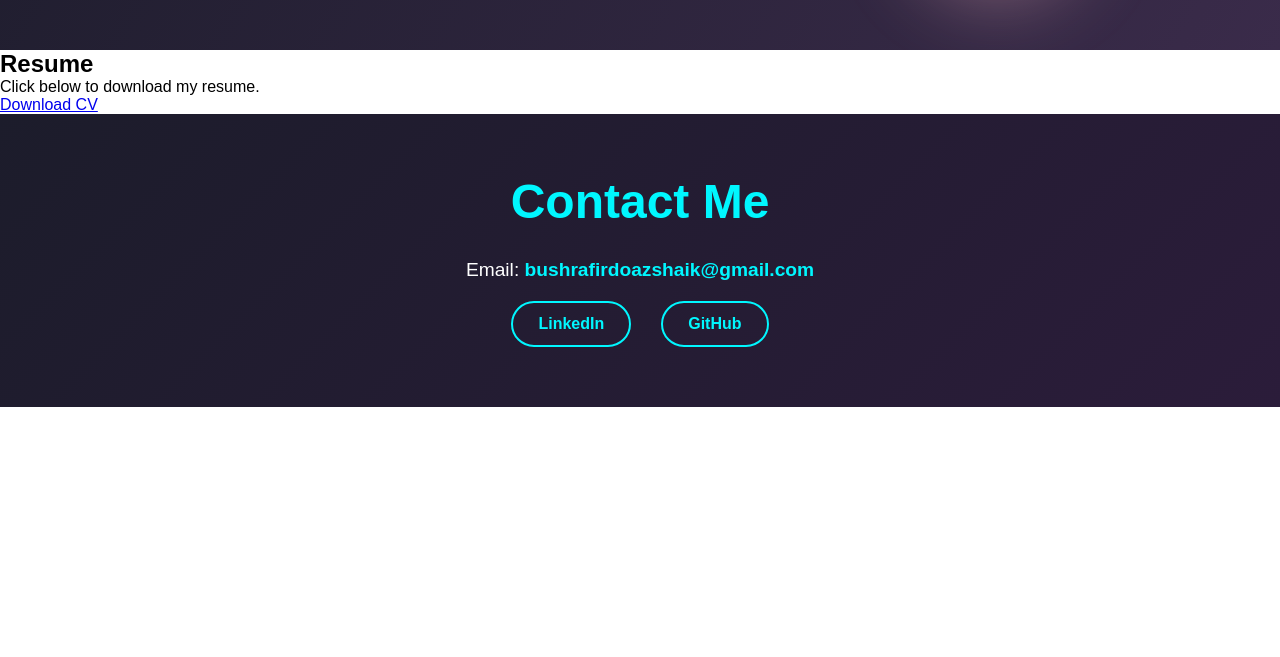
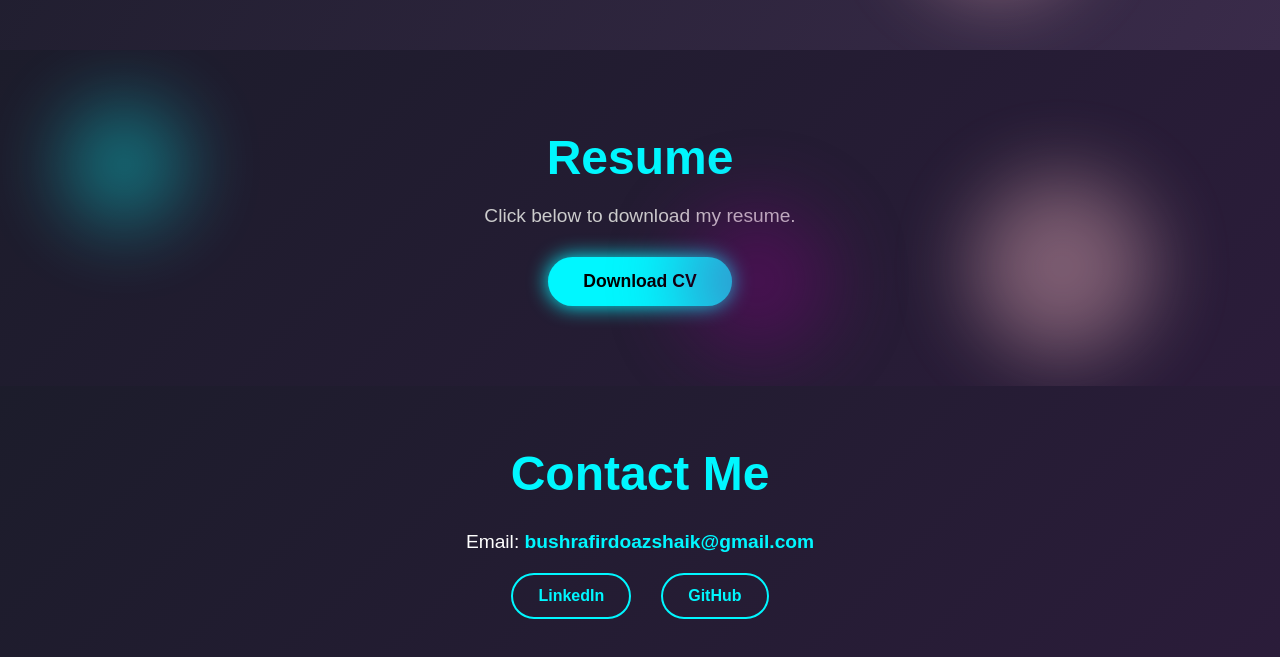
Before and after one commit to bushraFirdoaz/My_Portfolio, a plain HTML site: page index.html in a window 1280 px wide. Shown: the part 3254-3911 px from the top of the page. Before the commit the page ends 3661 px from the top, so only its background shows below. Drawn offline with Linux system fonts and the light colour scheme.

Commit message:
Update style.css

```diff
--- a/style.css
+++ b/style.css
@@ -820,3 +820,112 @@ body {
     display: block;           /* 🔑 kills inline behavior */
     width: 100%;
 }
+
+.anime-resume {
+    position: relative;
+    padding: 80px 10%;
+    background: linear-gradient(135deg, #1c1c2b, #2b1c3a);
+    color: white;
+    text-align: center;
+    overflow: hidden;
+}
+
+.anime-resume h2 {
+    font-size: 3rem;
+    color: #00f7ff;
+    margin-bottom: 20px;
+    animation: fadeUp 1.5s ease forwards;
+}
+
+.resume-text {
+    font-size: 1.2rem;
+    color: #ccc;
+    margin-bottom: 30px;
+}
+
+/* Resume Preview Box */
+.resume-box {
+    width: 100%;
+    max-width: 700px;
+    height: 420px;
+    margin: 0 auto 30px;
+    border-radius: 15px;
+    overflow: hidden;
+    border: 2px solid #00f7ff;
+    box-shadow: 0 0 30px rgba(0, 247, 255, 0.4);
+    backdrop-filter: blur(10px);
+}
+
+.resume-box iframe {
+    width: 100%;
+    height: 100%;
+    border: none;
+}
+
+/* Download Button */
+.resume-btn {
+    display: inline-block;
+    padding: 14px 35px;
+    font-size: 1.1rem;
+    font-weight: bold;
+    border-radius: 30px;
+    background: #00f7ff;
+    color: black;
+    text-decoration: none;
+    transition: 0.3s ease;
+    box-shadow: 0 0 20px #00f7ff;
+}
+
+.resume-btn:hover {
+    transform: scale(1.1);
+    background: #00e6d2;
+    box-shadow: 0 0 30px #00f7ff;
+}
+
+/* Floating Orbs */
+.orb-resume1, .orb-resume2, .orb-resume3 {
+    position: absolute;
+    border-radius: 50%;
+    filter: blur(40px);
+    opacity: 0.4;
+    animation: floatSlow 12s infinite alternate;
+}
+
+.orb-resume1 {
+    width: 120px;
+    height: 120px;
+    background: cyan;
+    top: 10%;
+    left: 5%;
+}
+
+.orb-resume2 {
+    width: 180px;
+    height: 180px;
+    background: pink;
+    bottom: 15%;
+    right: 10%;
+}
+
+.orb-resume3 {
+    width: 150px;
+    height: 150px;
+    background: purple;
+    top: 40%;
+    right: 35%;
+}
+
+/* Responsive */
+@media (max-width: 768px) {
+    .resume-box {
+        height: 350px;
+    }
+
+    .anime-resume h2 {
+        font-size: 2.5rem;
+    }
+
+    .resume-btn {
+        width: 90%;
+    }
+}
```
